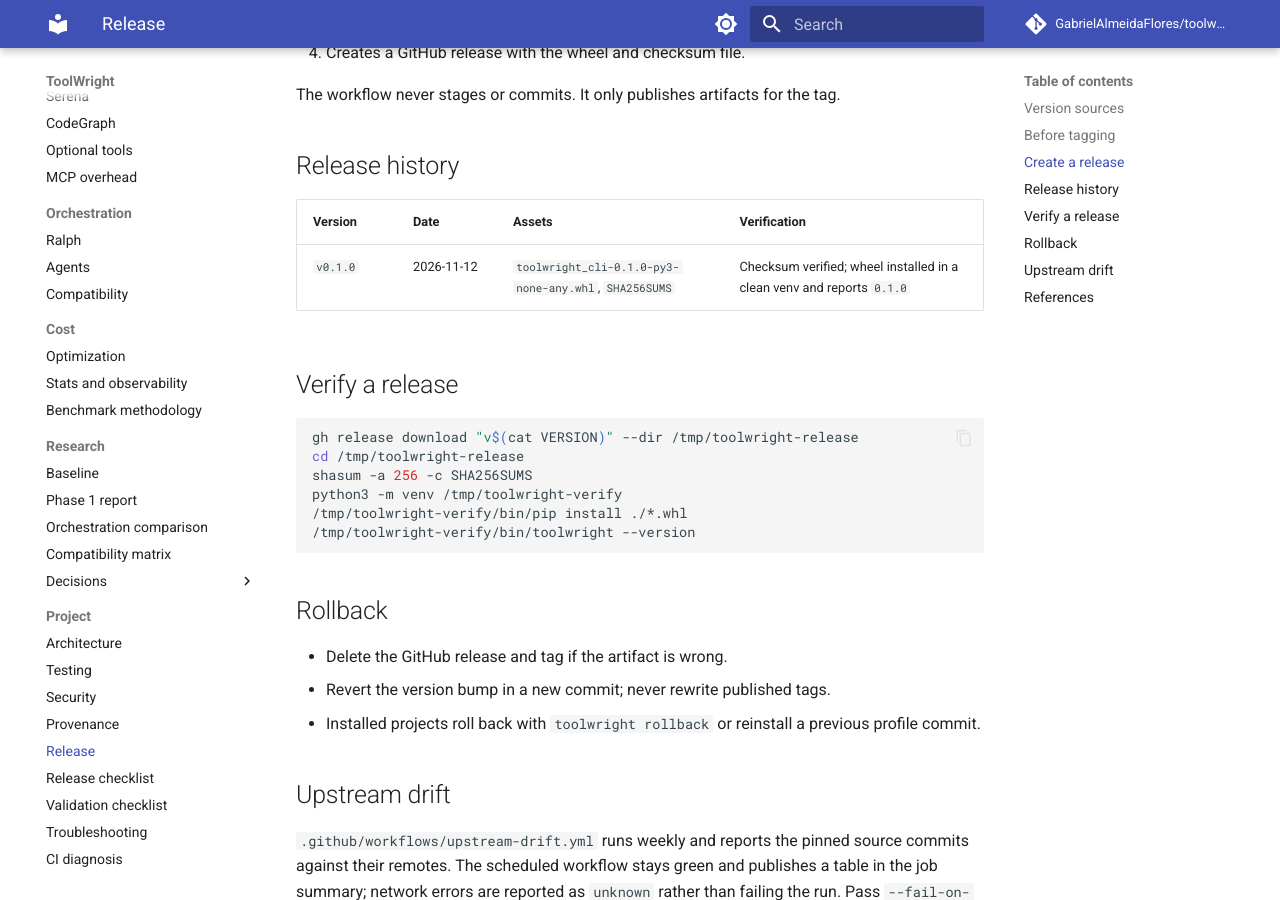
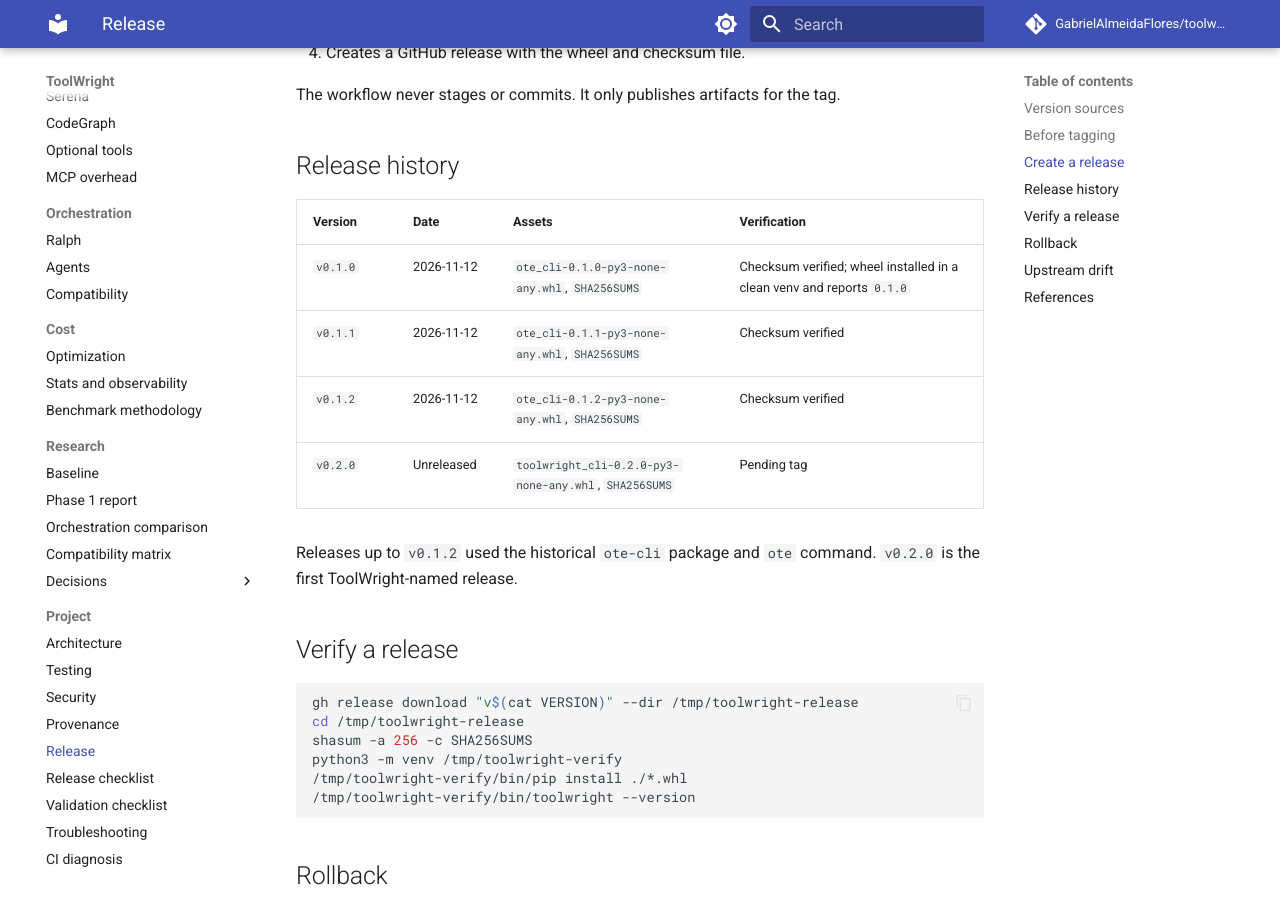
Before and after one commit to GabrielAlmeidaFlores/OPENCODE-TOOL-ENHANCER, an MkDocs documentation site: the page built from docs/release/README.md, in a window 1280 px wide and 900 px high, scrolled down 1151 px. Built offline with MkDocs 1.6.1 and Material for MkDocs 9.7.7, drawn with Linux system fonts in a browser that asks for light colours; comment, search, counter and statistics services are not loaded; some of the changed text lies outside the part shown.

Commit message:
release: bump to 0.2.0 for the ToolWright rename

```diff
--- a/docs/release/README.md
+++ b/docs/release/README.md
@@ -41,7 +41,12 @@ The workflow never stages or commits. It only publishes artifacts for the tag.
 
 | Version | Date | Assets | Verification |
 |---|---|---|---|
-| `v0.1.0` | 2026-11-12 | `toolwright_cli-0.1.0-py3-none-any.whl`, `SHA256SUMS` | Checksum verified; wheel installed in a clean venv and reports `0.1.0` |
+| `v0.1.0` | 2026-11-12 | `ote_cli-0.1.0-py3-none-any.whl`, `SHA256SUMS` | Checksum verified; wheel installed in a clean venv and reports `0.1.0` |
+| `v0.1.1` | 2026-11-12 | `ote_cli-0.1.1-py3-none-any.whl`, `SHA256SUMS` | Checksum verified |
+| `v0.1.2` | 2026-11-12 | `ote_cli-0.1.2-py3-none-any.whl`, `SHA256SUMS` | Checksum verified |
+| `v0.2.0` | Unreleased | `toolwright_cli-0.2.0-py3-none-any.whl`, `SHA256SUMS` | Pending tag |
+
+Releases up to `v0.1.2` used the historical `ote-cli` package and `ote` command. `v0.2.0` is the first ToolWright-named release.
 
 ## Verify a release
 
```
Also changed, not shown: other parts of docs/release/README.md (+1 -1 lines), CHANGELOG.md (+18 -0 lines), 2 other files.
